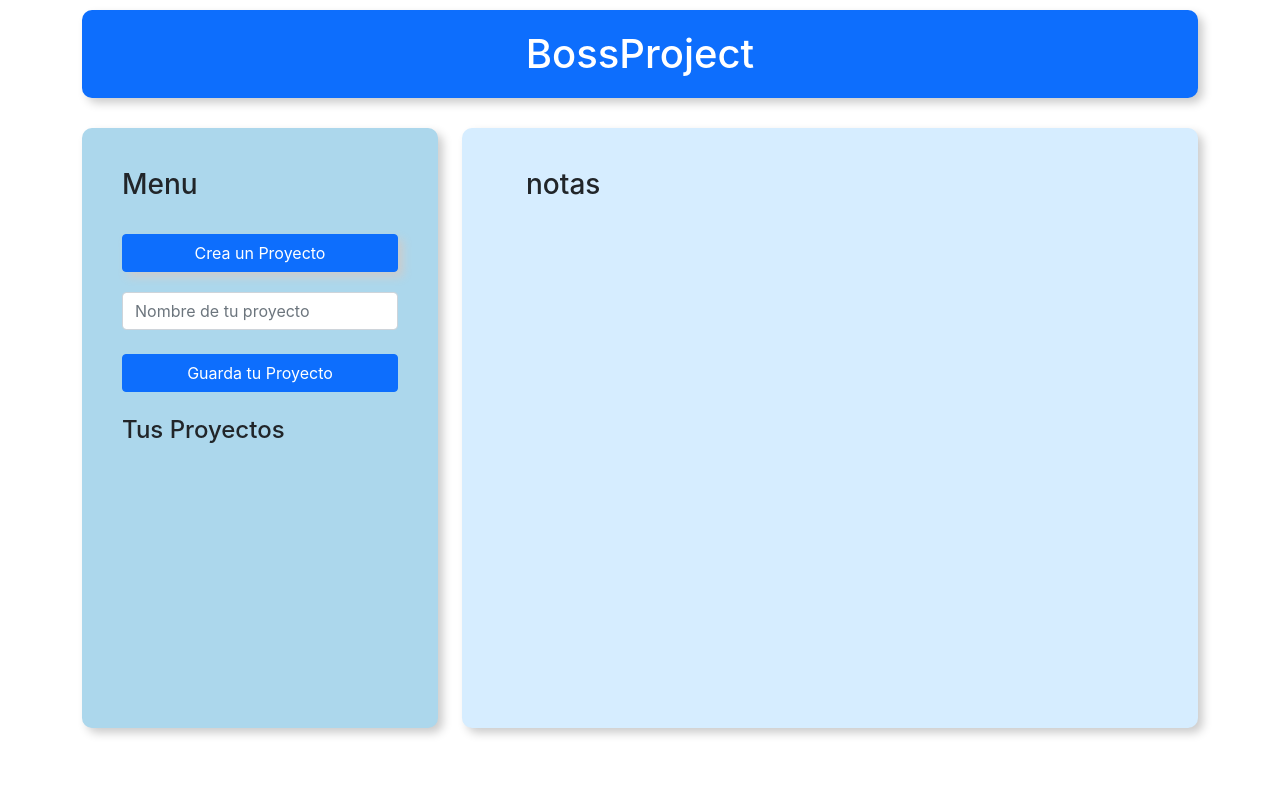
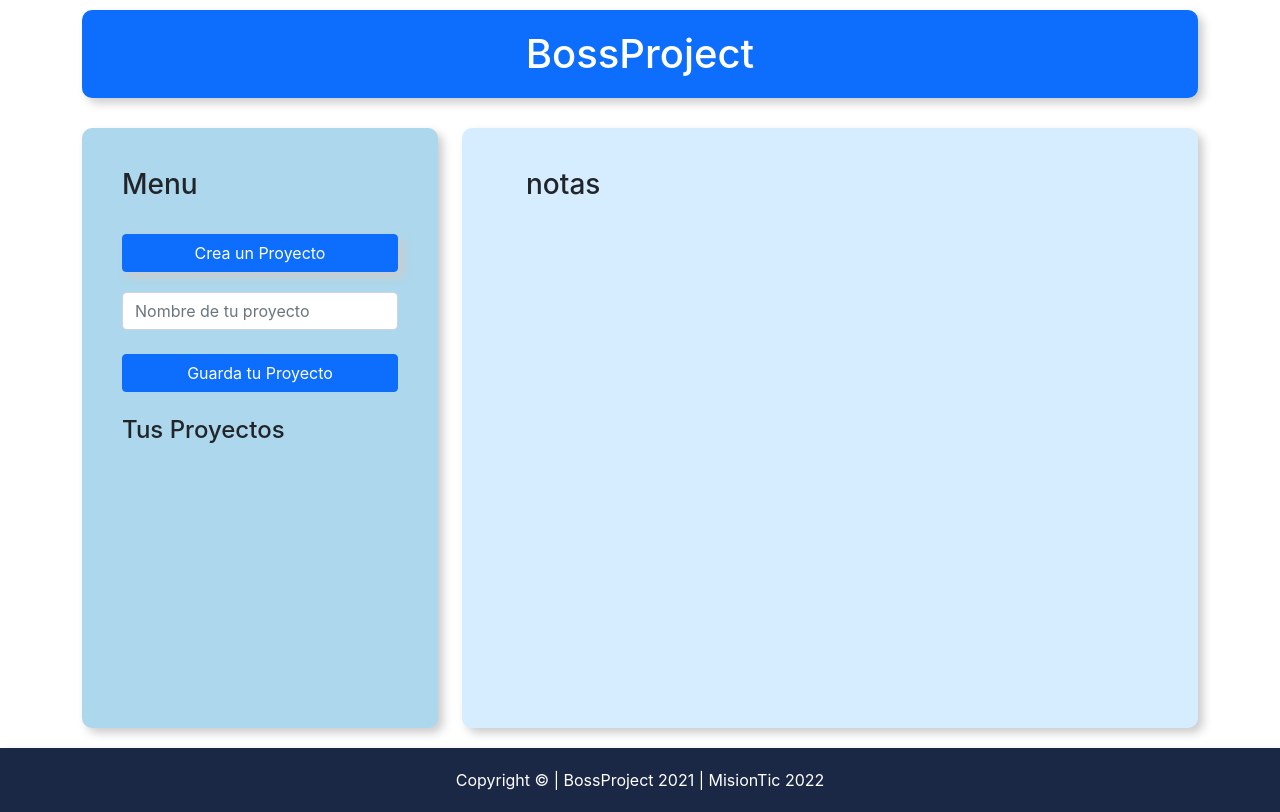
Before and after one commit to BossProject837/BossProject, a React (Create React App) app: page /proyectos in a window 1280 px wide. Built offline with nearby package versions, Linux system fonts and the light colour scheme.

Commit message:
Version 21.10.23

```diff
--- a/src/App.css
+++ b/src/App.css
@@ -1,5 +1,6 @@
 :root {
   --primary: #0d6efd;
+  --footer: #1b2845;
 
 }
 
@@ -66,9 +67,25 @@ main {
   box-shadow: 5px 5px 10px #ccc;
 }
 
+.footer {
+  text-align: center;
+  padding: 20px;
+  background: var(--footer);
+  color: white;
+  margin: 10px 0 0;
+  box-shadow: 5px 5px 10px #ccc;
+}
+
 .App-logo {
   height: 40vmin;
   pointer-events: none;
+}
+
+@media screen and (max-width: 600px){
+  aside{
+    height: max-content;
+
+  }
 }
 
 @media (prefers-reduced-motion: no-preference) {
--- a/src/App.js
+++ b/src/App.js
@@ -4,6 +4,7 @@ import { BrowserRouter as Router, Switch, Route } from "react-router-dom";
 import Login from "./components/auth/Login";
 import Registro from "./components/auth/Registro";
 import Proyectos from "./components/proyects/Proyectos";
+import Footer from "./components/layout/Footer";
 
 function App() {
   return (
@@ -13,6 +14,7 @@ function App() {
         <Route exact path="/registro" component={Registro} />
         <Route exact path="/proyectos" component={Proyectos} />
       </Switch>
+      <Footer></Footer>
     </Router>
   );
 }
--- /dev/null
+++ b/src/components/layout/Footer.js
@@ -0,0 +1,7 @@
+import React from 'react';
+
+const Footer = () => {
+    return ( <p className="footer">Copyright © | BossProject 2021 | MisionTic 2022</p> );
+}
+
+export default Footer;
```
